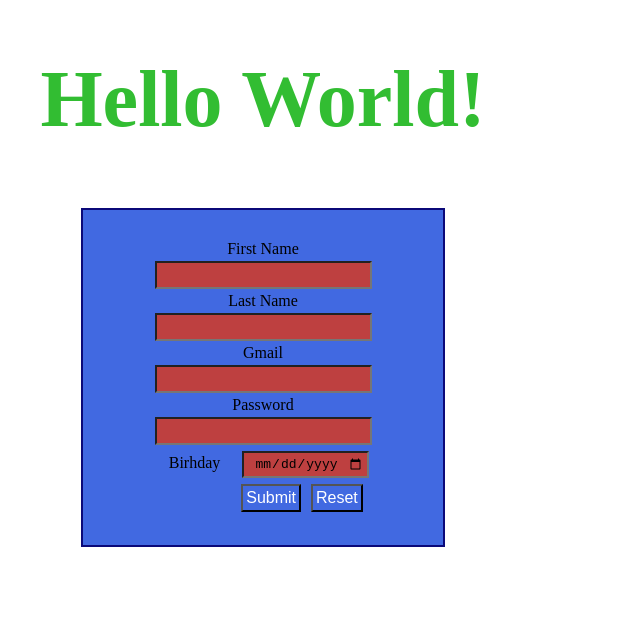
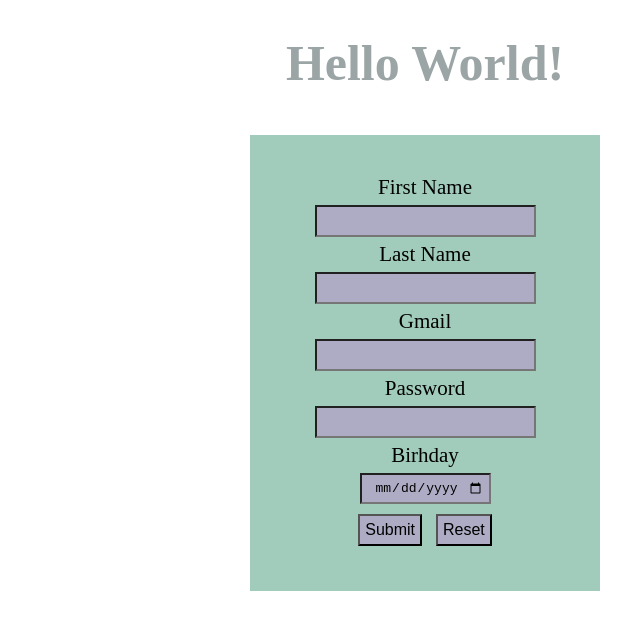
Before and after one commit to sasuke-007/abc, a plain HTML site: page index.html in a window 1280 px wide. Shown: the whole page, without its empty margins (215-855 px from the left). Drawn offline with Linux system fonts and the light colour scheme.

Commit message:
Signed-off-by: Sasuke <iqbalfiaz74@gmail.com>

```diff
--- a/index.html
+++ b/index.html
@@ -28,13 +28,14 @@
                   <label for="">Password </label>
                   <input type="password"> <br>
 
-                  <label for="" >Birhday</label>
+                  <label for="birthday" >Birhday</label>
                   <input type="date"><br>
-                  <input type="SUBMIT" class="main">
-                  <input class="main" type="Reset">
 
-                </div>
+                  <input class="main" type="SUBMIT">
+                  <input class="main"  type="Reset">
 
+
+            </div>
     </form>
 </body>
 </html>
--- a/style.css
+++ b/style.css
@@ -1,104 +1,42 @@
-@media only screen and (max-width:600px){
-    form{
-        width: 100%;
-    }
+h1{
+    color: rgb(156, 165, 165);
+    text-align: center;
+    font-size: 50px;
 }
-
-body{
-    max-width: 940px;
-    min-width: 4px;
+form{
+    width: 350px;
+    padding: 10px;
+    margin: 10px  auto;
 }
-
-h1{
+div{
+    padding: 40px;
     text-align: center;
-    color: rgb(50, 189, 50);
-    font-size: 5em;
+    background-color: rgb(161, 204, 188);
+}
+label{
+    font-size: 21px;
+    display: inline-block;
+    width: 150px;
+}
+input{
+    padding: 5px;
+    margin: 5px;
+    background-color: rgb(174, 172, 196);
+    font-size: 1em;
+    text-align: center;
 }
 
 
-form{
-    width: 500px;
-    padding: 10px;
-    margin: 5px auto;
-    text-align: center;
+input:hover{
+    background-color: rgb(145, 142, 184) ;
 }
-
-button{
+input:focus{
+    background-color: rgb(125, 122, 175) ;
 
 }
 
-input{
-    text-align: center;
-    padding: 3px;
-    margin: 3px;
-    font-size: 1em;
-    background-color: rgb(190, 64, 64);
-}
 
-input:focus{
-    border-color: royalblue ;
-    background-color: rgb(190, 225, 65);
-}
-
-input:hover{
-    background-color: aqua;
+.main:hover{
+    background-color: rgb(110, 146, 146);
 
 }
-
-/* button{
-    padding: 5px;
-    margin: 3px;
-    font-size: 1em;
-    background-color: royalblue;
-    color: white;
-    border-radius: 5px;
-    position: relative;
-    left: 39px;
-} */
-
-label{
-    display: inline-block;
-    width: 80px;
-}
-
-
-a{
-    border: 1px solid rebeccapurple;
-    padding: 3px;
-    margin: 6em;
-    font-size: 1em;
-    background-color: royalblue;
-    color: white;
-    border-radius: 5px;
-    text-decoration: none;
-    text-align: center;
-    position: relative;
-    top: 5px;
-    left: 35px;
-}
-
-
-.main{
-    font-size: 13px;
-    background-color: royalblue;
-    color: white;
-    font-size: 1em;
-    position: relative;
-    left: 39px;
-}
-
-
-
-div{
-    border: 2px solid rgb(11, 9, 121);
-    padding: 30px;
-   margin-left: auto;
-   margin-right: auto;
-}
-
-div.box {
-        height: 300px;
-        width: 300px;
-        background-color: royalblue;
-        height: fit-content;
-}
```
